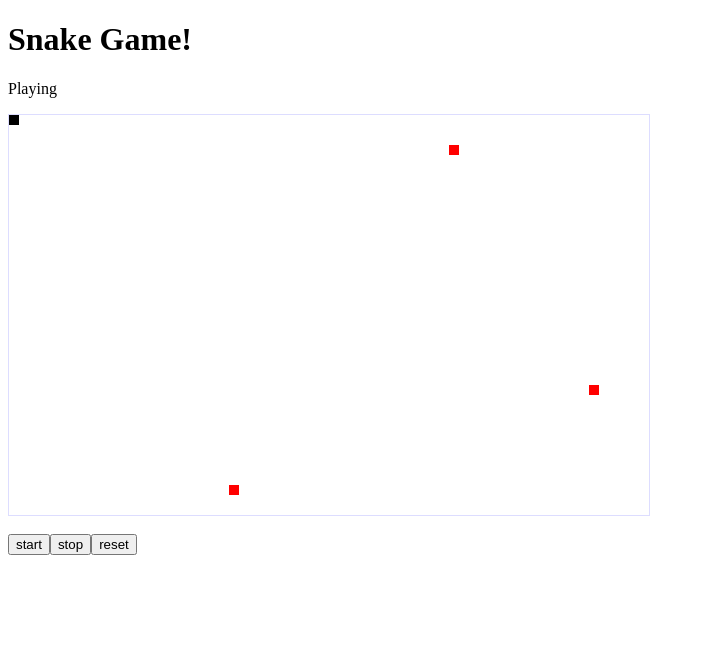
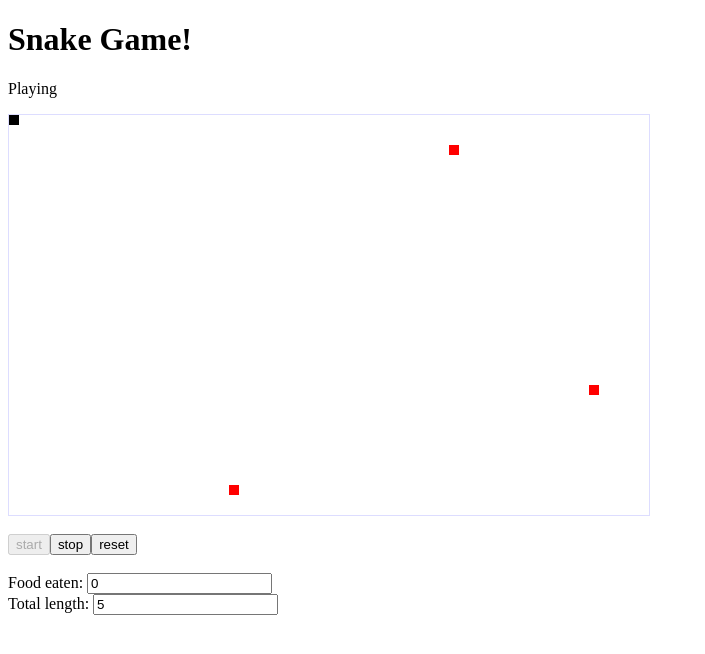
Before and after one commit to immarianaas/snake-bar-frontend, an Angular app: page / in a window 1280 px wide. Both pictures are taken after a click on the button "start". Shown: the top 654 px of the page, without its empty margins (0-705 px from the left). Built offline with nearby package versions, Linux system fonts and the light colour scheme.

Commit message:
disable/enable buttons and score

```diff
--- a/src/app/game.ts
+++ b/src/app/game.ts
@@ -79,6 +79,13 @@ export class Game {
         this.pause();
     }
 
+    public getFoodEaten() : number {
+        return this.snake.foodeaten;
+    }
+    public getLength() : number {
+        return this.snake.len;
+    }
+
 
 
 }
--- a/src/app/game/game.component.html
+++ b/src/app/game/game.component.html
@@ -12,17 +12,16 @@
 <canvas tabindex=1 #canv focus (keydown)="changeDir($event.keyCode)"></canvas>
 
 <br />
-<button (click)="start()">start</button>
-<button (click)="pause()">stop</button>
-<button (click)="reset()">reset</button>
+<button [disabled]="this.game.started && !this.game.paused" (click)="start()">start</button>
+<button [disabled]="!this.game.started || this.game.paused" (click)="pause()">stop</button>
+<button [disabled]="!this.game.started" (click)="reset()">reset</button>
 
-<!--
-<br />
-<label>Food eaten: </label>
-<input type="number" [(ngModel)]="this.snake.foodeaten" />
+<div *ngIf="this.game.started">
+    <br />
+    <label>Food eaten: </label>
+    <input type="number" [ngModel]="this.game.getFoodEaten()" />
 
-<br />
-<label>Total length: </label>
-<input type="number" [(ngModel)]="this.snake.maxlen" />
-
--->
+    <br />
+    <label>Total length: </label>
+    <input type="number" [ngModel]="this.game.getLength()" />
+</div>
```
